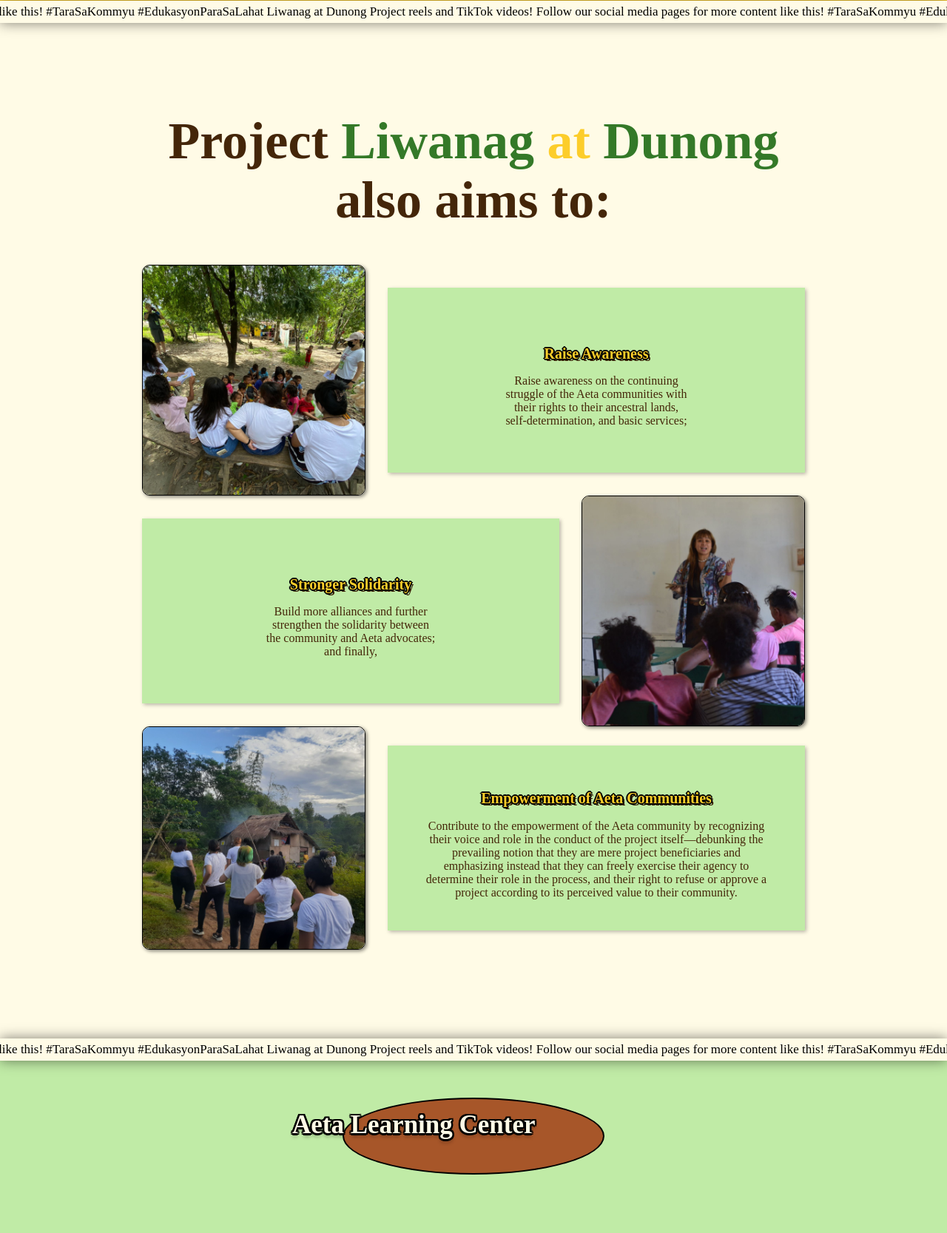
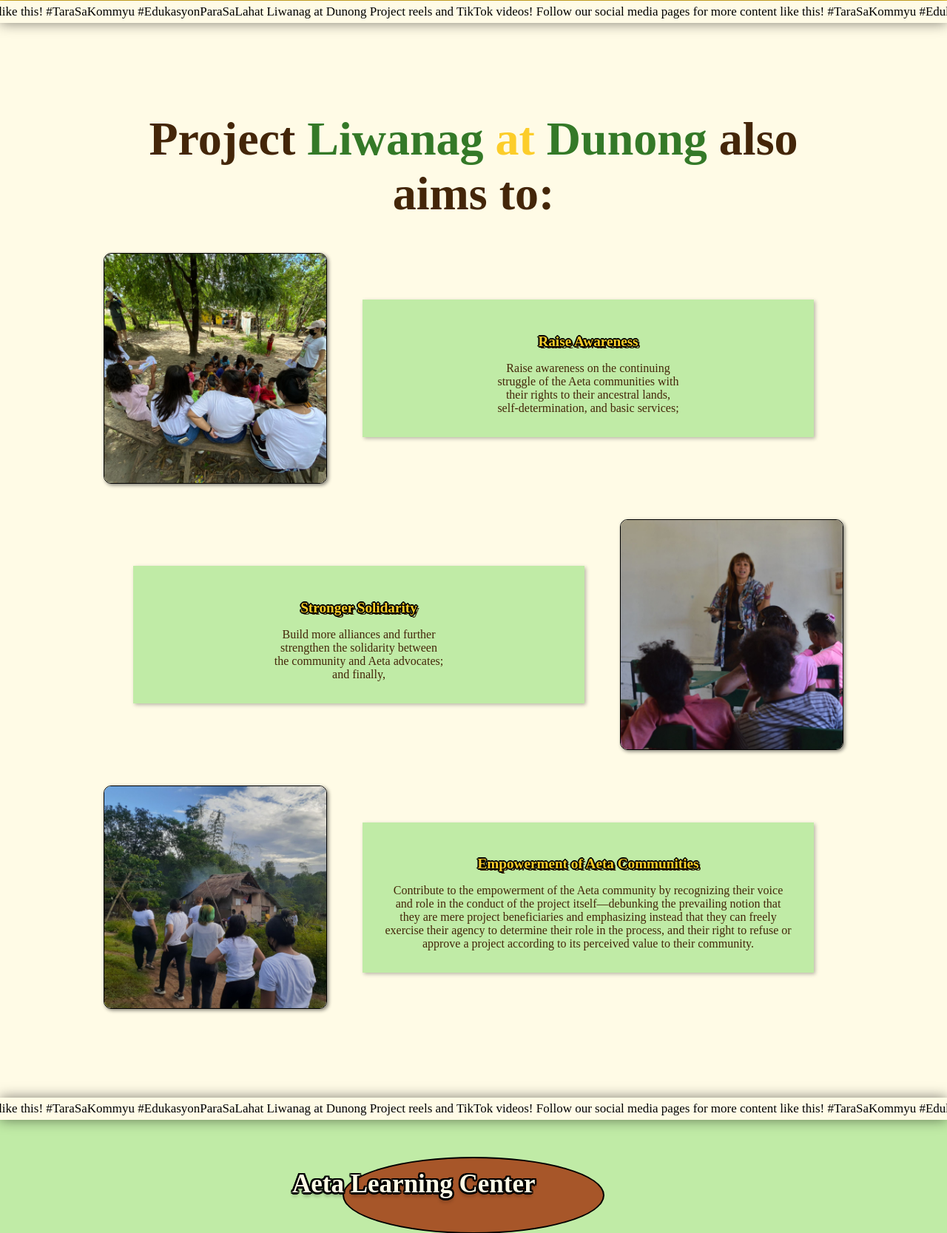
Before and after one commit to Aron-Arboleda/LiwanagAtDunong, a PHP site: page / in a window 1280 px wide. Shown: the part 2436-4103 px from the top of the page at 74% size. Run offline with PHP 8.4, Linux system fonts and the light colour scheme; some web fonts are replaced.

Commit message:
Responsiveness for goals done

```diff
--- a/src/styles/goals.css
+++ b/src/styles/goals.css
@@ -13,17 +13,24 @@
 }
 
 #mainContainer {
-    max-width: 70vw;
-    padding: 120px 0px;
+    max-width: 1000px;
+    margin: 120px 100px;
     height: auto;
 }
 
 #mainContainer h1{
     font-family: "Fascinate Inline";
     color: var(--pallete-brownTextColor);
-    font-size: 70px;
+    font-size: 4rem;
     text-align: center;
     margin-top: 0px;
+}
+
+#goalsContainer {
+    display: flex;
+    width: 100%;
+    flex-direction: column;
+    gap: 3rem;
 }
 
 .textGreen {
@@ -36,30 +43,33 @@
 
 .goalRow {
     display: flex;
+    flex-wrap: wrap;
+    justify-content: center;
     align-items: center;
-    column-gap: 30px;
+    gap: 3rem;
 }
 
 #goalRow2 {
-    justify-content: right;
+    justify-content: center;
+    flex-direction: column-reverse;
 }
 
 .goalsImage {
-    width: 300px;
+    max-width: 300px;
     border-radius: 10px;
     border: 1px solid black;
     box-shadow: 2px 2px 5px rgba(0, 0, 0, 0.489);
 }
 
 .goalsCard {
-    width: 500px;
-    height: 250px;
+    width: 100%;
+    max-width: 550px;
+    padding: 30px;
     background-color: var(--pallete-lightGreen);
     display: flex;
     flex-direction: column;
     align-items: center;
     justify-content: center;
-    padding: 0px 50px;
     box-shadow: 2px 2px 5px rgba(0, 0, 0, 0.276);
 }
 
@@ -68,7 +78,7 @@
     font-family: 'Corben';
     padding: 0;
     color: var(--pallete-yellow);
-    font-size: 20px;
+    font-size: 1.2rem;
     text-shadow: 2px 0 #000000,
                 -2px 0 #000000,
                 0 2px #000000,
@@ -83,5 +93,18 @@
 .goalsCard p {
     text-align: center;
     font-family: 'Anek Odia';
+    font-size: 1rem;
     color: var(--pallete-brownTextColor);
 }
+
+@media (min-width: 1020px){
+    .goalRow {
+        justify-content: left;
+        flex-direction: row;
+    }
+
+    #goalRow2 {
+        justify-content: right;
+        flex-direction: row;
+    }
+}
```
